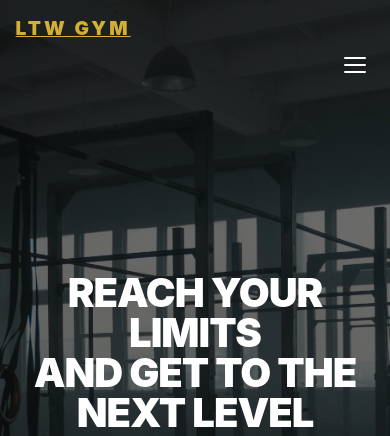
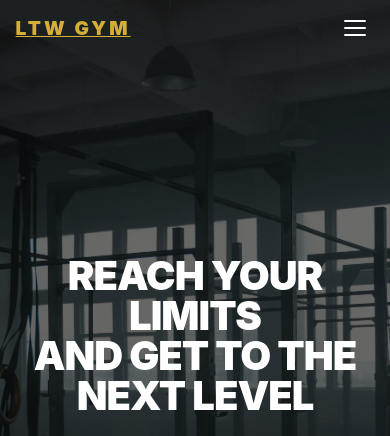
Before and after one commit to FEUP-LTW-2026/ltw-project-ltw03g06, a PHP site: page /index.html in a window 390 px wide. Shown: the top 436 px of the page. Run offline with PHP 8.4, Linux system fonts and the light colour scheme.

Commit message:
Aligned the hamburguer with the logo

```diff
--- a/css/global.css
+++ b/css/global.css
@@ -313,15 +313,15 @@ nav.mobile-open .menu-toggle span::after {
 
 @media (max-width: 700px) {
     nav {
-        flex-direction: column;
-        align-items: stretch;
+        flex-direction: row;
+        flex-wrap: wrap;
+        justify-content: space-between;
+        align-items: center;
     }
 
     .menu-toggle {
         display: inline-flex;
-        align-items: center;
-        justify-content: center;
-        margin-left: auto;
+        margin-left: 0;
     }
 
     .nav-links,
```
